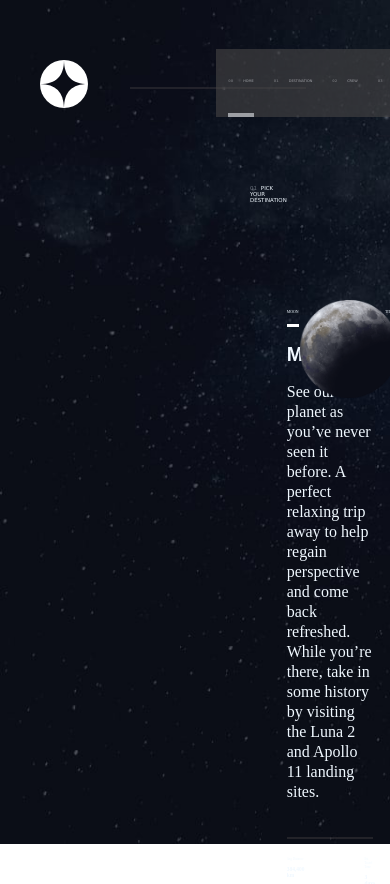
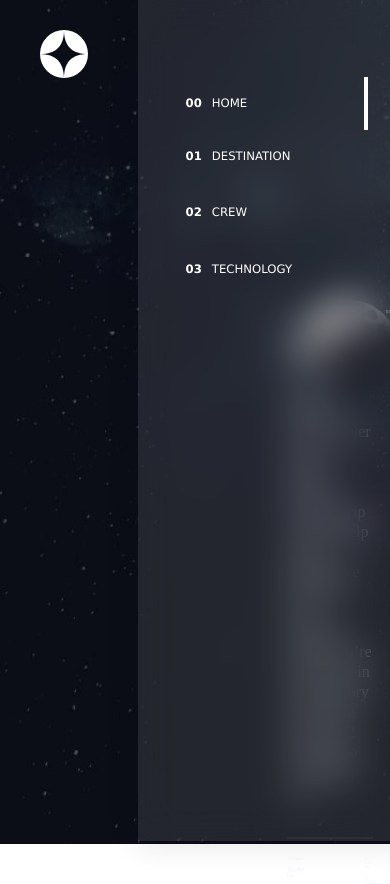
Before and after one commit to Kellsonphilips/space-tourism, a React (Create React App) app: page /destination in a window 390 px wide. Shown: the top 884 px of the page. Built offline with nearby package versions, Linux system fonts and the light colour scheme.

Commit message:
create navbar component

```diff
--- /dev/null
+++ b/src/components/nav-component/navbar.component.jsx
@@ -0,0 +1,39 @@
+import { Link } from "react-router-dom";
+import "./navbar.styles.scss";
+
+const NavBar = ({ navText, handleNavClick }) => {
+  return (
+    <div className="navlinks">
+      <Link
+        className={`nav-link ${navText === "00Home" && "active"}`}
+        to="/"
+        onClick={handleNavClick}
+      >
+        <span className="nav-ident">00</span>Home
+      </Link>
+      <Link
+        className={`nav-link ${navText === "01Destination" && "active"}`}
+        to="/destination"
+        onClick={handleNavClick}
+      >
+        <span className="nav-ident">01</span>Destination
+      </Link>
+      <Link
+        className={`nav-link ${navText === "02Crew" && "active"}`}
+        to="/crew"
+        onClick={handleNavClick}
+      >
+        <span className="nav-ident">02</span>Crew
+      </Link>
+      <Link
+        className={`nav-link ${navText === "03Technology" && "active"}`}
+        to="/technology"
+        onClick={handleNavClick}
+      >
+        <span className="nav-ident">03</span>Technology
+      </Link>
+    </div>
+  );
+};
+
+export default NavBar;
--- /dev/null
+++ b/src/components/nav-component/navbar.styles.scss
@@ -0,0 +1,87 @@
+.navlinks {
+  width: clamp(20vw, 80%, 60vw);
+  height: 100%;
+  display: flex;
+  justify-content: center;
+  background: rgb(72, 70, 70);
+  opacity: 0.6;
+  align-items: center;
+  padding: 25px 0;
+  text-transform: uppercase;
+  position: relative;
+  margin-left: 45vw;
+  bottom: 55px;
+
+  .nav-link {
+    color: #FFF;
+    font-size: 0.9vw;
+    font-family: var(--font-primary);
+    text-decoration: none;
+    position: relative;
+    margin-right: 20px;
+    padding: 30px 0;
+    border-bottom: 4px solid transparent;
+    cursor: pointer;
+
+    &:hover {
+      border-bottom: 4px solid rgb(180, 176, 176);
+    }
+    .nav-ident {
+      color: #FFF;
+      font-weight: 600;
+      padding-right: 10px;
+      opacity: 0.5;
+    }
+  }
+  .active {
+    border-spacing: 20px;
+    border-bottom: 4px solid #FFF;
+  }
+}
+
+
+@media screen and (max-width: 767px) {
+  .navlinks {
+    display: flex;
+    height: 100vh;
+    width: 70vw;
+    bottom: 5.3rem;
+    align-items: center;
+    justify-content: flex-start;
+    flex-direction: column;
+    width: 100%;
+    text-align: left;
+    margin-left: 25vw;
+    align-items:flex-start;
+    padding: 5rem 7rem 0 3rem;
+    background: rgba(255, 255, 255, 0.1);
+    box-shadow: 0 4px 30px rgba(0, 0, 0, 0.1);
+    backdrop-filter: blur(18.8px);
+    -webkit-backdrop-filter: blur(12.8px);
+    opacity: 1;
+    border-bottom: none;
+    border-right: 4px solid rgba(255, 255, 255, 0.5);
+
+
+    .nav-link {
+      color: #FFF;
+      font-size: 3vw;
+      padding: 1.2rem 0;
+
+      .nav-ident {
+        color: #FFF;
+        opacity: 1;
+      }
+
+      &:hover {
+        border-bottom: none;
+      }
+    }
+
+    .active {
+      border-bottom: none;
+      border-right: 4px solid rgba(255, 255, 255, 1);
+      padding-right: 30vw;
+    }
+  }
+}
--- a/src/routes/navigation/navigation.component.jsx
+++ b/src/routes/navigation/navigation.component.jsx
@@ -1,56 +1,57 @@
 import { Outlet, Link } from "react-router-dom";
 import { ReactComponent as Logo } from "../../assets/shared/logo.svg";
-import { Fragment, useState } from "react";
+import { ReactComponent as Hanburger } from "../../assets/shared/icon-hamburger.svg";
+import { ReactComponent as CloseHamburger} from "../../assets/shared/icon-close.svg";
+import { Fragment, useEffect, useState } from "react";
+import NavBar from "../../components/nav-component/navbar.component";
 import "./navigation.styles.scss";
 
 
 const Navigation = () => {
 
   const [navText, setNavText] = useState("00Home");
+  const [isNavBarOpen, setIsNavBarOpen] = useState(false);
+  const [screenWidth, setScreenWidth] = useState(0);
 
   const handleNavClick = (event) => {
     const nav = event.target.textContent;
     setNavText(nav)
   }
 
+  const toggleHamburgerNavBar = () => {
+    setIsNavBarOpen(!isNavBarOpen)
+  }
+
+  useEffect(() => {
+    window.addEventListener("resize", () => {
+      setScreenWidth(window.innerWidth);
+    });
+  },[])
+
+
   return (
     <Fragment>
       <div className="navigation-container" to="/">
         <Link to={"/"} className="logo">
-          <div>
-            <Logo />
-          </div>
+          <Logo />
         </Link>
         <div className="hor-line"></div>
-        <div className="navlinks">
-          <Link
-            className={`nav-link ${navText === "00Home" && "active"}`}
-            to="/"
-            onClick={handleNavClick}
-          >
-            <span className="nav-ident">00</span>Home
-          </Link>
-          <Link
-            className={`nav-link ${navText === "01Destination" && "active"}`}
-            to="/destination"
-            onClick={handleNavClick}
-          >
-            <span className="nav-ident">01</span>Destination
-          </Link>
-          <Link
-            className={`nav-link ${navText === "02Crew" && "active"}`}
-            to="/crew"
-            onClick={handleNavClick}
-          >
-            <span className="nav-ident">02</span>Crew
-          </Link>
-          <Link
-            className={`nav-link ${navText === "03Technology" && "active"}`}
-            to="/technology"
-            onClick={handleNavClick}
-          >
-            <span className="nav-ident">03</span>Technology
-          </Link>
+        {screenWidth <= 767 && (
+          <NavBar handleNavClick={handleNavClick} navText={navText} />
+        )}
+        <div className="hamburger-menu " onClick={toggleHamburgerNavBar}>
+          {isNavBarOpen ? (
+            <Fragment>
+              <CloseHamburger />
+              {screenWidth < 767 && (
+                <NavBar handleNavClick={handleNavClick} navText={navText} />
+              )}
+            </Fragment>
+          ) : (
+            <div className="icon">
+              <Hanburger />
+            </div>
+          )}
         </div>
       </div>
       <Outlet />
--- a/src/routes/navigation/navigation.styles.scss
+++ b/src/routes/navigation/navigation.styles.scss
@@ -4,7 +4,7 @@
 }
 
 .navigation-container {
-  top: 50px;
+  top: 30px;
   width: 100%;
   height: 8vh;
   position: fixed;
@@ -12,7 +12,6 @@
   z-index: 1;
 
   .logo {
-    top: 10px;
     position: relative;
     cursor: pointer;
 
@@ -24,58 +23,28 @@
     margin-left: 90px;
     opacity: 0.3;
     position: relative;
-    bottom: 15px;
+    bottom: 25px;
+  }
+}
+.hamburger-menu {
+  display: none;
+}
 
+@media screen and (max-width: 767px) {
+
+  .hor-line {
+    display: none;
   }
 
-  .navlinks {
-    width: clamp(20vw, 80%, 60vw);
-    height: 100%;
-    display: flex;
-    justify-content: center;
-    background: rgb(72, 70, 70);
-    opacity: 0.6;
-    align-items: center;
-    padding: 25px 0;
-    text-transform: uppercase;
-    position: relative;
-    margin-left: 45vw;
-    bottom: 55px;
+  .hamburger-menu {
+    display: block;
+    position: absolute;
+    top: 1rem;
+    left: 25rem;
+    z-index: 5;
 
-    .nav-link {
-      color: #FFF;
-      font-size: 0.9vw;
-      font-family: var(--font-primary);
-      text-decoration: none;
-      position: relative;
-      margin-right: 20px;
-      padding: 30px 0;
-      border-bottom: 4px solid transparent;
+    .icon {
       cursor: pointer;
-
-      &:hover {
-        border-bottom: 4px solid rgb(180, 176, 176);
-      }
-
-      .nav-ident {
-        color: #FFF;
-        font-weight: 600;
-        padding-right: 10px;
-        opacity: 0.5;
-      }
-    }
-
-    .active {
-      border-spacing: 20px;
-      border-bottom: 4px solid #FFF;
     }
   }
 }
-
-
-@media (min-width:320px)  { /* smartphones, iPhone, portrait 480x320 phones */ }
-@media (min-width:481px)  { /* portrait e-readers (Nook/Kindle), smaller tablets @ 600 or @ 640 wide. */ }
-@media (min-width:641px)  { /* portrait tablets, portrait iPad, landscape e-readers, landscape 800x480 or 854x480 phones */ }
-@media (min-width:961px)  { /* tablet, landscape iPad, lo-res laptops ands desktops */ }
-@media (min-width:1025px) { /* big landscape tablets, laptops, and desktops */ }
-@media (min-width:1281px) { /* hi-res laptops and desktops */ }
```
